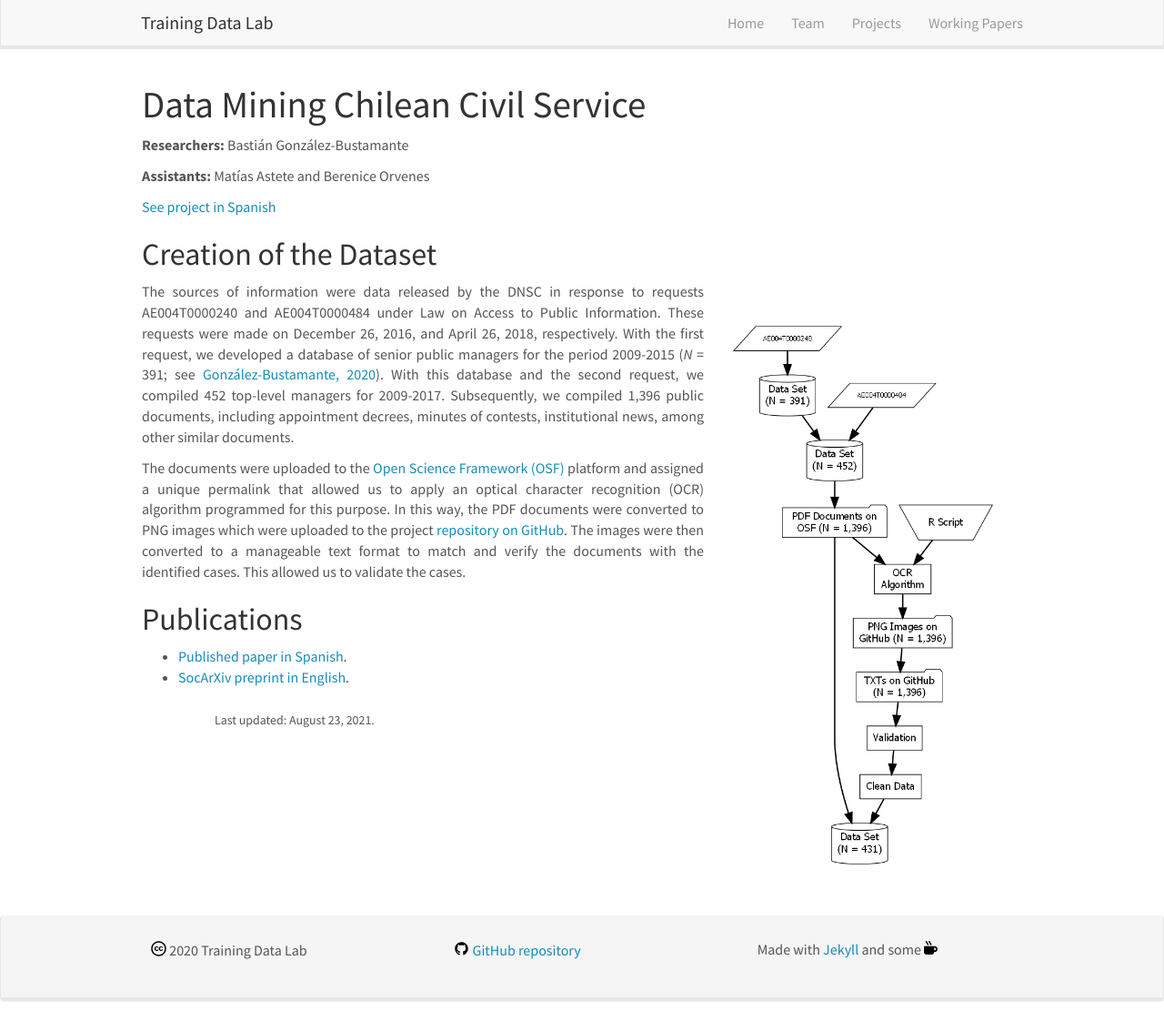
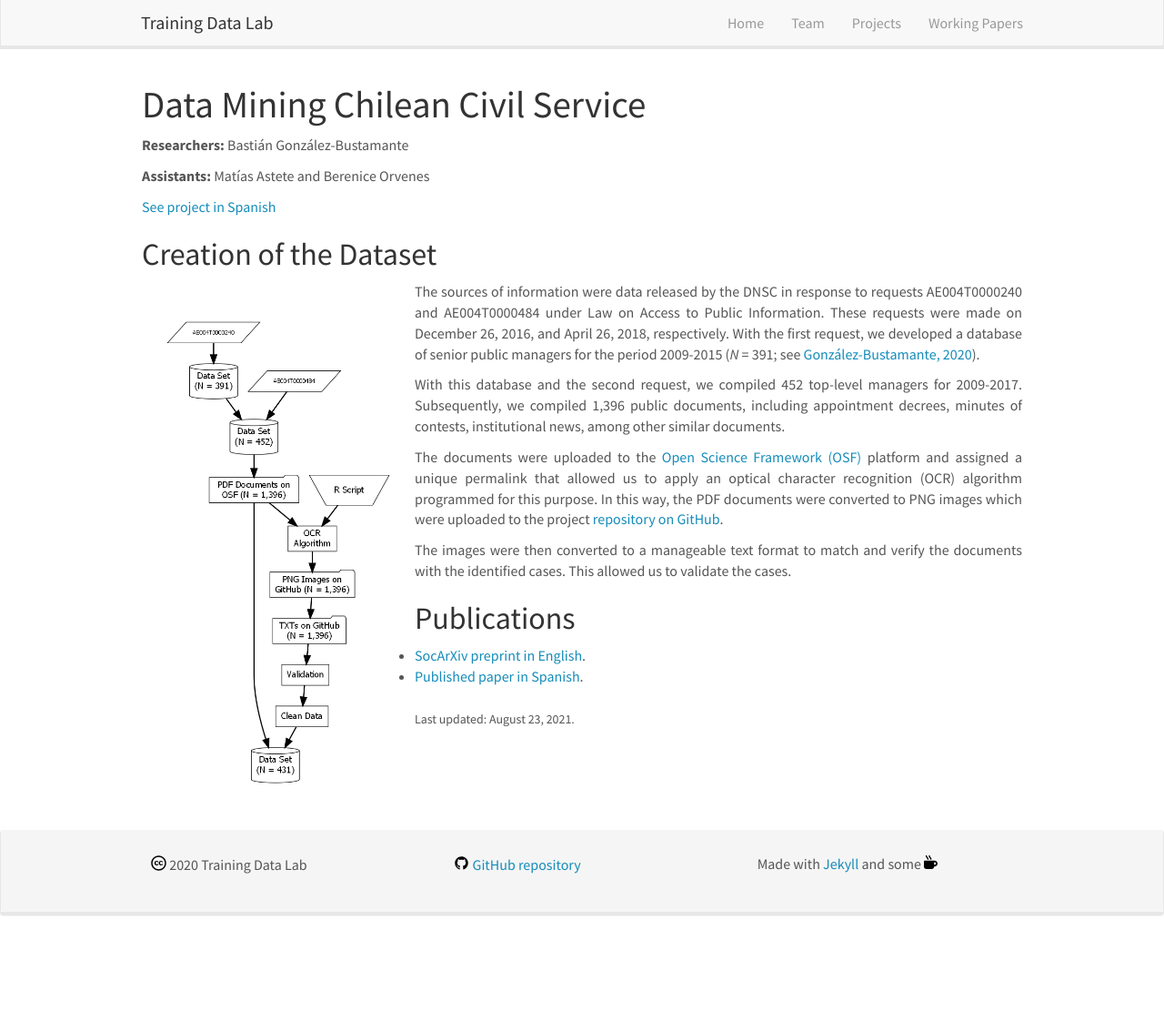
Before and after one commit to training-datalab/old-training-datalab.com, a Jekyll site: the page built from _pages/data-mining-civil-service.md, in a window 1280 px wide and 1122 px high. Shown: the whole window at 91% size. Built offline with Jekyll 4.4.1, drawn with Linux system fonts in a browser that asks for light colours; nearby versions of some CDN libraries.

Commit message:
Update data-mining-civil-service.md

```diff
--- a/_pages/data-mining-civil-service.md
+++ b/_pages/data-mining-civil-service.md
@@ -16,17 +16,21 @@ permalink: /projects/chilean-civil-service
 
 ## Creation of the Dataset
 
-![]({{ site.url }}{{ site.baseurl }}/images/lab-diagrams/datsaset_diagram.png){: style="width: 350px; float: right; border: 10px"}
+![]({{ site.url }}{{ site.baseurl }}/images/lab-diagrams/datsaset_diagram.png){: style="width: 300px; float: left; border: 10px"}
 
-<p align="justify">The sources of information were data released by the DNSC in response to requests AE004T0000240 and AE004T0000484 under Law on Access to Public Information. These requests were made on December 26, 2016, and April 26, 2018, respectively. With the first request, we developed a database of senior public managers for the period 2009-2015 (*N* = 391; see <a href="https://doi.org/10.1111/blar.13044" target="_blank">González-Bustamante, 2020</a>). With this database and the second request, we compiled 452 top-level managers for 2009-2017. Subsequently, we compiled 1,396 public documents, including appointment decrees, minutes of contests, institutional news, among other similar documents.</p>
+<p align="justify">The sources of information were data released by the DNSC in response to requests AE004T0000240 and AE004T0000484 under Law on Access to Public Information. These requests were made on December 26, 2016, and April 26, 2018, respectively. With the first request, we developed a database of senior public managers for the period 2009-2015 (*N* = 391; see <a href="https://doi.org/10.1111/blar.13044" target="_blank">González-Bustamante, 2020</a>).</p>
 
-<p align="justify">The documents were uploaded to the <a href="https://doi.org/10.17605/OSF.IO/WBF6M" target="_blank">Open Science Framework (OSF)</a> platform and assigned a unique permalink that allowed us to apply an optical character recognition (OCR) algorithm programmed for this purpose. In this way, the PDF documents were converted to PNG images which were uploaded to the project <a href="https://github.com/bgonzalezbustamante" target="_blank">repository on GitHub</a>. The images were then converted to a manageable text format to match and verify the documents with the identified cases. This allowed us to validate the cases.</p>
+<p align="justify">With this database and the second request, we compiled 452 top-level managers for 2009-2017. Subsequently, we compiled 1,396 public documents, including appointment decrees, minutes of contests, institutional news, among other similar documents.</p>
+
+<p align="justify">The documents were uploaded to the <a href="https://doi.org/10.17605/OSF.IO/WBF6M" target="_blank">Open Science Framework (OSF)</a> platform and assigned a unique permalink that allowed us to apply an optical character recognition (OCR) algorithm programmed for this purpose. In this way, the PDF documents were converted to PNG images which were uploaded to the project <a href="https://github.com/bgonzalezbustamante" target="_blank">repository on GitHub</a>.</p>
+
+<p align="justify">The images were then converted to a manageable text format to match and verify the documents with the identified cases. This allowed us to validate the cases.</p>
 
 ## Publications
 
 <ul>
-<li><a href="https://doi.org/10.31235/osf.io/vshcz" target="_blank">Published paper in Spanish</a>.</li>
-<li><a href="https://doi.org/10.22370/rgp.2020.9.2.2920" target="_blank">SocArXiv preprint in English</a>.</li>
+<li><a href="https://doi.org/10.31235/osf.io/vshcz" target="_blank">SocArXiv preprint in English</a>.</li>
+<li><a href="https://doi.org/10.22370/rgp.2020.9.2.2920" target="_blank">Published paper in Spanish</a>.</li>
 <ul>
 <br />
 
```
